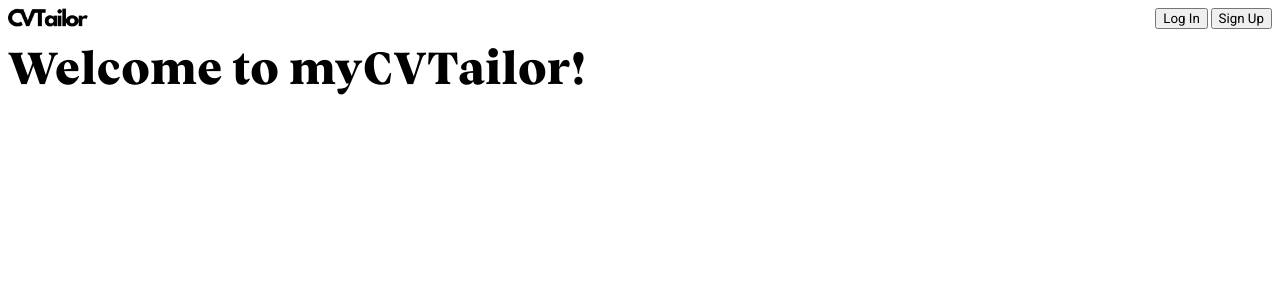
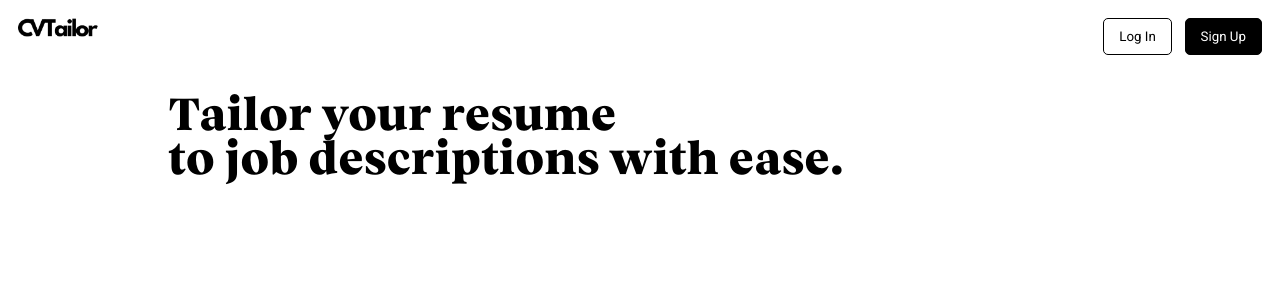
Before and after one commit to dahunsi-dami/mycvtailor, a Django app: page / in a window 1280 px wide. Shown: the top 300 px of the page. Run offline with Django 5.2, Linux system fonts and the light colour scheme; some libraries are stand-ins or nearby versions.

Commit message:
Style buttons, hero section of website, and header element interactivity.

```diff
--- a/cvproject/cvapp/templates/main/base.html
+++ b/cvproject/cvapp/templates/main/base.html
@@ -32,6 +32,7 @@
 		}
 
 		body {
+			padding: 10px;
 			font-family: 'TRYVesterbro', sans-serif;
 			font-size: 12px;
 			font-weight: 400;
@@ -54,7 +55,7 @@
 
 		nav .user-menu {
 			float: right;
-			margin-bottom: 20px;
+			margin-bottom: 40px;
 		}
 
 		.user-menu span,
@@ -65,6 +66,40 @@
 
 		.container {
 			clear: both;
+		}
+
+		.gen-btn {
+			background-color: black;
+			color: white;
+			border: 1px solid black;
+			padding: 10px 15px;
+			border-radius: 5px;
+			cursor: pointer;
+		}
+
+		.gen-btn:hover {
+			background-color: #444;
+		}
+
+		#login-btn {
+			margin-right: 10px;
+			background-color: white;
+			color: black;
+			border: 1px solid black;
+			padding: 10px 15px;
+			border-radius: 5px;
+			cursor: pointer;
+		}
+
+		#login-btn:hover {
+			background-color: #F0F0F0;
+		}
+
+		.container {
+			padding-top: 0px;
+			padding-right: 150px;
+			padding-bottom: 0px;
+			padding-left: 150px;
 		}
 		</style>
 
@@ -91,18 +126,20 @@
 	<body>
 		<nav class="navbar">
 			<div class="navbar-container">
-				<img src="{% static 'images/cvtailor-logo2.png' %}" alt="CV Tailor Logo" id="logo" />
+				<a href="{% url 'home' %}">
+					<img src="{% static 'images/cvtailor-logo2.png' %}" alt="CV Tailor Logo" id="logo" />
+				</a>
 			</div>
 			<div class="user-menu">
 				{% if user.is_authenticated %}
 				<span class="menu-text">Welcome, {{ user.username }} |</span>
 				<form method="POST" action="{% url 'logout' %}">
 					{% csrf_token %}
-					<button type="submit" id="logout-btn" class="user-link">Log Out</button>
+					<button type="submit" id="logout-btn" class="gen-btn">Log Out</button>
 				</form>
 				{% else %}
-				<button id="login-btn" class="user-link" href="/login">Log In</button>
-				<button id="login-btn" class="user-link" href="/signup">Sign Up</button>
+				<button id="login-btn" class="gen-btn" onclick="location.href='{% url 'login' %}'">Log In</button>
+				<button id="signup-btn" class="gen-btn" onclick="location.href='{% url 'sign_up' %}'">Sign Up</button>
 				{% endif %}
 			</div>
 		</nav>
--- a/cvproject/cvapp/templates/main/home.html
+++ b/cvproject/cvapp/templates/main/home.html
@@ -1,5 +1,5 @@
 {% extends './base.html' %}
 {% block title %}Home Page{% endblock %}
 {% block content %}
-<h1>Welcome to myCVTailor!</h1>
+<h1>Tailor your resume<br>to job descriptions with ease.</h1>
 {% endblock %}
--- a/cvproject/cvapp/urls.py
+++ b/cvproject/cvapp/urls.py
@@ -8,6 +8,6 @@
     path('home', views.home, name='home'),
     path('sign-up', views.sign_up, name='sign_up'),
     path('logout/', views.logout_view, name='logout'),
-    path('login/', views.CustomLoginView.as_view(), name='login'),
+    path('login/', views.CustomLoginView.as_view(template_name='registration/login.html'), name='login'),
 #    path('logout', auth_views.LogoutView.as_view(), name='logout'),
 ]
--- a/cvproject/cvapp/views.py
+++ b/cvproject/cvapp/views.py
@@ -39,8 +39,6 @@
     logout(request)
     return redirect('login')
 
-@method_decorator(cache_control(private=True, max_age=3600), name='dispatch')
+@method_decorator(cache_control(private=True, max_age=300), name='dispatch')
 class CustomLoginView(LoginView):
-    def get_context_data(self, **kwargs):
-        context = super().get_context_data(**kwargs)
-        return context
+    template_name = 'registration/login.html'
--- a/cvproject/cvproject/settings.py
+++ b/cvproject/cvproject/settings.py
@@ -71,10 +71,6 @@
     'default': {
         'BACKEND': 'django.core.cache.backends.redis.RedisCache',
         'LOCATION': 'redis://127.0.0.1:6379/1',
-    },
-    'template_cache': {
-        'BACKEND': 'django.core.cache.backends.locmem.LocMemCache',
-        'LOCATION': 'template_cache',
     }
 }
 
@@ -104,8 +100,8 @@
     'django.middleware.csrf.CsrfViewMiddleware',
     'django.contrib.auth.middleware.AuthenticationMiddleware',
     'django.contrib.messages.middleware.MessageMiddleware',
+    'django.middleware.cache.FetchFromCacheMiddleware',
     'django.middleware.clickjacking.XFrameOptionsMiddleware',
-    'django.middleware.cache.FetchFromCacheMiddleware',
     'debug_toolbar.middleware.DebugToolbarMiddleware',
 ]
 
```
Also changed, not shown: cvproject/cvapp/management/commands/preload_templates.py (added, +24 -0 lines), cvproject/cvapp/management/commands/__init__.py (added), 1 other file.
